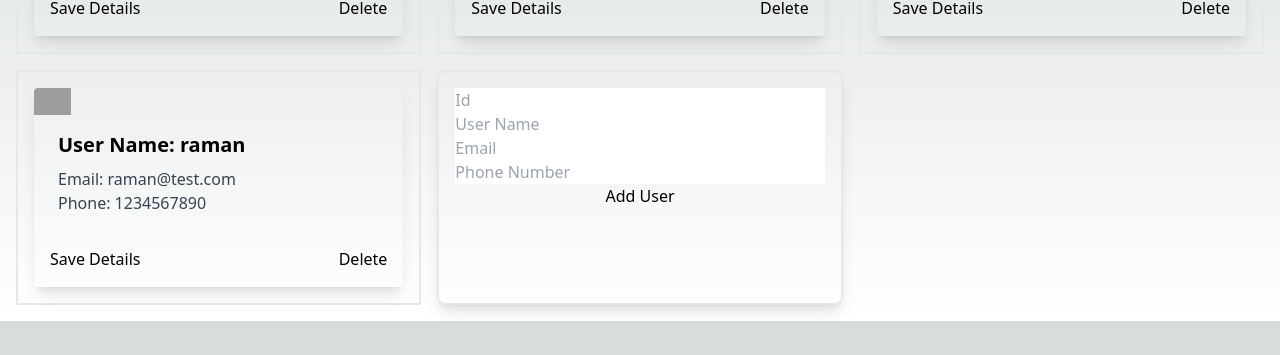
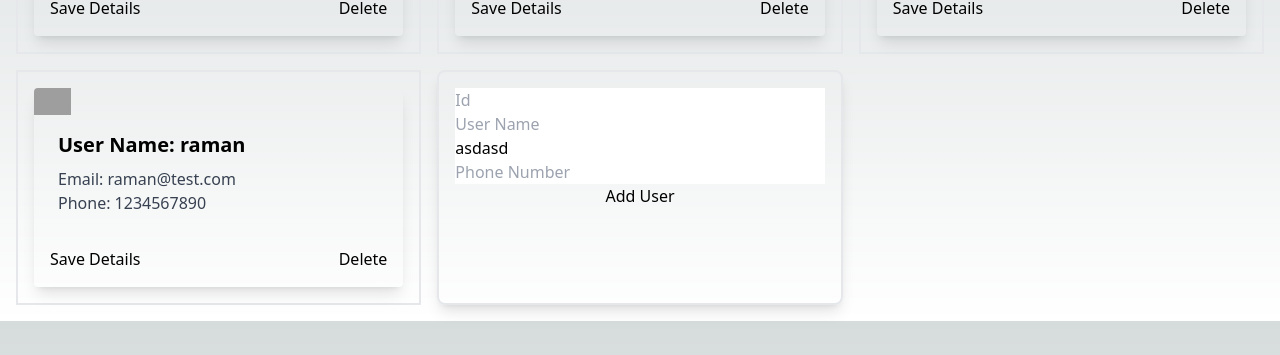
Before and after one commit to course-mark/react-tutorial, a Next.js app in the folder my-app/: page /users in a window 1280 px wide. Shown: the part 238-593 px from the top of the page. Built offline with nearby package versions, Linux system fonts and the light colour scheme; grey boxes are pictures that could not be loaded.

Commit message:
uncontrolled components using formik and yup

```diff
--- a/my-app/package.json
+++ b/my-app/package.json
@@ -12,10 +12,12 @@
     "autoprefixer": "10.4.19",
     "eslint": "8.57.0",
     "eslint-config-next": "14.2.3",
+    "formik": "^2.4.6",
     "next": "14.2.3",
     "postcss": "8.4.38",
     "react": "18.3.1",
     "react-dom": "18.3.1",
-    "tailwindcss": "3.4.3"
+    "tailwindcss": "3.4.3",
+    "yup": "^1.4.0"
   }
 }
--- a/my-app/src/components/AddUserUncontrolled.jsx
+++ b/my-app/src/components/AddUserUncontrolled.jsx
@@ -1,58 +1,86 @@
-import React, { useState } from "react";
+import React, { use, useState } from "react";
+import { useFormik } from "formik";
+import * as Yup from 'yup';
 
-function AddUserControlled(props) {
+const validationSchema = Yup.object().shape({
+  id: Yup.string().required("Id is required"),
+  name: Yup.string().required("Name is required"),
+  email: Yup.string().email("Invalid email").required("Email is required"),
+  phone: Yup.string().required("Phone is required")
+})
 
-const [id, setid] = useState("");
-const [user, setuser] = useState("");
-const [email, setemail] = useState("");
-const [phone, setphone] = useState("");
+
+function AddUserUncontrolled(props) {
+  const addUserForm = useFormik({
+    initialValues: {
+      id: "",
+      name: "",
+      email: "asdasd",
+      phone: "",
+    },
+    onSubmit: (values) => {
+      props.onAddUser(values);
+      addUserForm.resetForm();
+    },
+    validationSchema: validationSchema
+  });
+
+  console.log(addUserForm.values);
 
   return (
-    <div onSubmit={(e)=>{
-      console.log(e);
-    }} className="flex flex-col w-full mx-auto p-4 border-2 border-gray-200 rounded-lg shadow-lg">
-      <input className="text-black" type="text" placeholder="Id" value={id} onChange={(e)=>{
-        setid(e.target.value)
-      }}/>
-      <input className="text-black" type="text" placeholder="User Name" value={user} onChange={(e)=>{
-        setuser(e.target.value)
-      }}/>
-      <input className="text-black" type="email" placeholder="Email" value={email} onChange={(e)=>{
-        setemail(e.target.value)
-      }}/>
-      <input className="text-black" type="text" placeholder="Phone Number" value={phone} onChange={(e)=>{
-        setphone(e.target.value)
-      }}/>
-      <button type="button" onClick={()=>{
-        if(!id){
-          alert("Please enter id")
-          return
-        }
-        if(!user){
-          alert("Please enter user name")
-          return
-        }
-        if(!email){
-          alert("Please enter email")
-          return
-        }
-        if(!phone){
-          alert("Please enter phone number")
-          return
-        }
-        props.onAddUser({
-          id: id,
-          name: user,
-          email: email,
-          phone: phone
-        })
-        setid("")
-        setuser("")
-        setemail("")
-        setphone("")
-      }}>Add User</button>
-    </div>
-  )
+    <form
+      onSubmit={addUserForm.handleSubmit}
+      className="flex flex-col w-full mx-auto p-4 border-2 border-gray-200 rounded-lg shadow-lg"
+    >
+      <input
+        name="id"
+        className="text-black"
+        type="text"
+        placeholder="Id"
+        onChange={addUserForm.handleChange}
+        value={addUserForm.values.id}
+      />
+      {addUserForm.errors.id ? <div>{addUserForm.errors.id}</div> : null}
+      <input
+        name="name"
+        className="text-black"
+        type="text"
+        placeholder="User Name"
+        onChange={addUserForm.handleChange}
+        value={addUserForm.values.name}
+      />
+      {
+        addUserForm.errors.name ? <div>{addUserForm.errors.name}</div> : null
+      }
+      <input
+        name="email"
+        className="text-black"
+        type="email"
+        placeholder="Email"
+        onChange={addUserForm.handleChange}
+        value={addUserForm.values.email}
+      />
+      {
+        addUserForm.errors.email ? <div>{addUserForm.errors.email}</div> : null
+      }
+      <input
+        name="phone"
+        className="text-black"
+        type="text"
+        placeholder="Phone Number"
+        onChange={addUserForm.handleChange}
+        value={addUserForm.values.phone}
+      />
+      {
+        addUserForm.errors.phone ? <div>{addUserForm.errors.phone}</div> : null
+      }
+      <button
+        type="submit"
+      >
+        Add User
+      </button>
+    </form>
+  );
 }
 
-export default AddUserControlled
+export default AddUserUncontrolled;
--- a/my-app/src/pages/users.js
+++ b/my-app/src/pages/users.js
@@ -1,63 +1,40 @@
 import UserCard from "@/components/UserCard";
 import AddUser from "@/components/AddUserControlled";
 import React, { useState } from "react";
-
-// const userData = [
-//   {
-//     name: "Manjot",
-//     email: "manjot@test.com",
-//     phone: 1234567890,
-//   },
-//   {
-//     name: "Anmol",
-//     email: "anmol@test.com",
-//     phone: 1234567890,
-//   },
-//   {
-//     name: "Aman",
-//     email: "aman@test.com",
-//     phone: 1234567890,
-//   },
-//   {
-//     name: "raman",
-//     email: "raman@test.com",
-//     phone: 1234567890,
-//   },
-// ];
+import AddUserControlled from "@/components/AddUserControlled";
+import AddUserUncontrolled from "@/components/AddUserUncontrolled";
 
 function users() {
-
   // const userDataState = useState()
   // const userData = userDataState[0]
   // const setUserData = userDataState[1]
 
   const [userData, setUserData] = useState([
     {
-      id:10001,
+      id: 10001,
       name: "Manjot",
       email: "manjot@test.com",
       phone: 1234567890,
     },
     {
-      id:10002,
+      id: 10002,
       name: "Anmol",
       email: "anmol@test.com",
       phone: 1234567890,
     },
     {
-      id:10003,
+      id: 10003,
       name: "Aman",
       email: "aman@test.com",
       phone: 1234567890,
     },
     {
-      id:10004,
+      id: 10004,
       name: "raman",
       email: "raman@test.com",
       phone: 1234567890,
     },
-  ])
-
+  ]);
 
   return (
     <div>
@@ -73,23 +50,29 @@ function users() {
               onSaveUserDetails={() => {
                 alert("data is being saved");
               }}
-              onDelete={()=>{
+              onDelete={() => {
                 // TODO
-                const idToDelete = user.id
-                const newUserData = userData.filter((user1)=>{
-                  return user1.id !== idToDelete
-                })
-                setUserData(newUserData)
+                const idToDelete = user.id;
+                const newUserData = userData.filter((user1) => {
+                  return user1.id !== idToDelete;
+                });
+                setUserData(newUserData);
               }}
             />
-
           );
         })}
-       <AddUser onAddUser={(newUserData) => {
+        {/* <AddUser onAddUser={(newUserData) => {
         setUserData((prevUserData)=>{
           return [...prevUserData, newUserData]
         })
-       }}/>
+       }}/> */}
+        <AddUserUncontrolled
+          onAddUser={(newUserData) => {
+            setUserData((prevUserData) => {
+              return [...prevUserData, newUserData];
+            });
+          }}
+        />
       </div>
     </div>
   );
```
Also changed, not shown: 1 other file (tests, documents, lock files or other folders).
